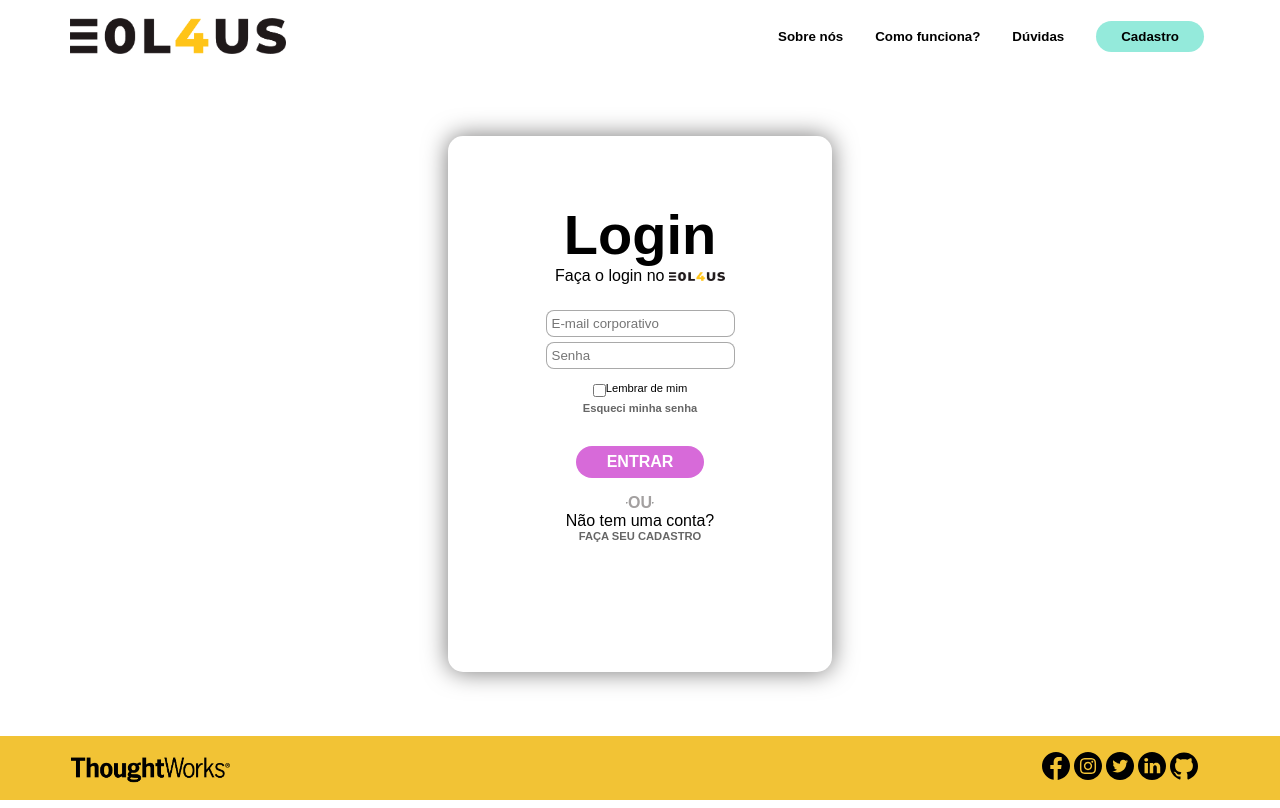
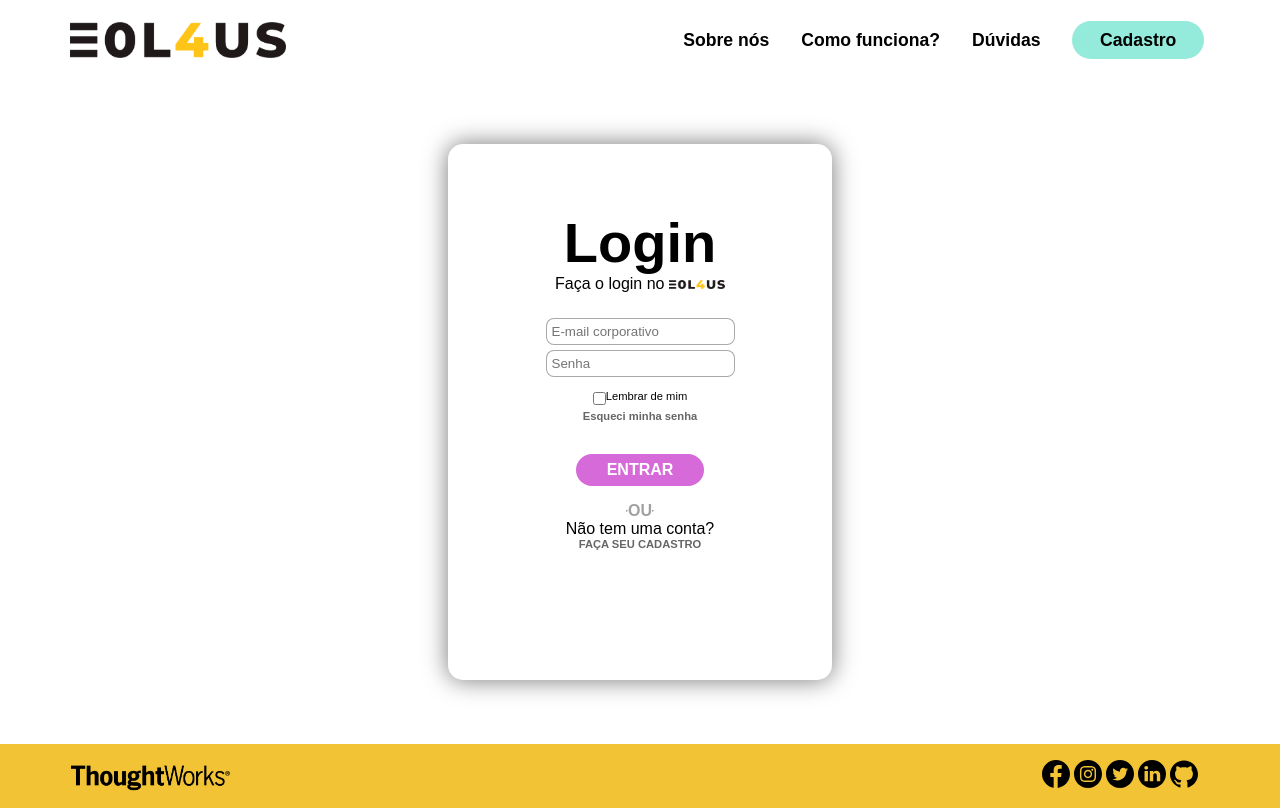
Before and after one commit to franciellethiezo/eol-react, a React (Create React App) app: page /login in a window 1280 px wide. Built offline with nearby package versions, Linux system fonts and the light colour scheme.

Commit message:
ajuste do css do componente Cabecalho.js

```diff
--- a/src/assets/css/cabecalho.css
+++ b/src/assets/css/cabecalho.css
@@ -1,23 +1,20 @@
 /* #region - cabecalho.css */
 
-header {
-    height: 72px;
+.header-home {
+    height: 10vh;
+    padding: 0 3.75em;
 }
 
-header .logo {
+.header-home .tw-logo {
     height: 100%;
-    margin-left: 10px;
+    margin-left: 0.625em;
 }
 
-header .logo img {
+.header-home .tw-logo .img-logo {
     width: 13.5em;
 }
 
-header {
-    padding: 0 60px;
-}
-
-nav a {
+.nav-header .nav-header-a {
     margin: 0 1em;
 }
 
@@ -25,12 +22,13 @@ nav a {
     background: none;
     border: none;
     font-weight: bold;
+    font-size: 1.1em;
 }
 
-nav #btn-cadastro {
+#btn-cadastro {
     background-color: var(--green);
-    padding: 8px 25px;
-    border-radius: 20px;
+    padding: 0.5em 1.57em;
+    border-radius: 1.25em;
 }
 
 /* #endregion - cabecalho.css */
--- a/src/components/Cabecalho.js
+++ b/src/components/Cabecalho.js
@@ -9,21 +9,21 @@ import Logo from '../assets/img/Logo Oficial.png';
 
 function Cabecalho() {
     return (
-        <header className="flex-between home-header">
-            <div className="logo flex-center">
-                <img src={Logo} alt="logo" />
+        <header className="header-home flex-between">
+            <div className="tw-logo flex-center">
+                <img className="img-logo" src={Logo} alt="logo" />
             </div>
-            <nav className="flex-center">
-                <a href="#">
+            <nav className="nav-header flex-center">
+                <a className="nav-header-a" href="#">
                     <button className="btn">Sobre nós</button>
                 </a>
-                <a href="#">
+                <a className="nav-header-a" href="#">
                     <button className="btn">Como funciona?</button>
                 </a>
-                <a href="duvidas.html">
+                <a className="nav-header-a" href="#">
                     <button className="btn">Dúvidas</button>
                 </a>
-                <a href="./cadastro-caixa.html">
+                <a className="nav-header-a" href="#">
                     <button className="btn" id="btn-cadastro">Cadastro</button>
                 </a>
             </nav>
```
